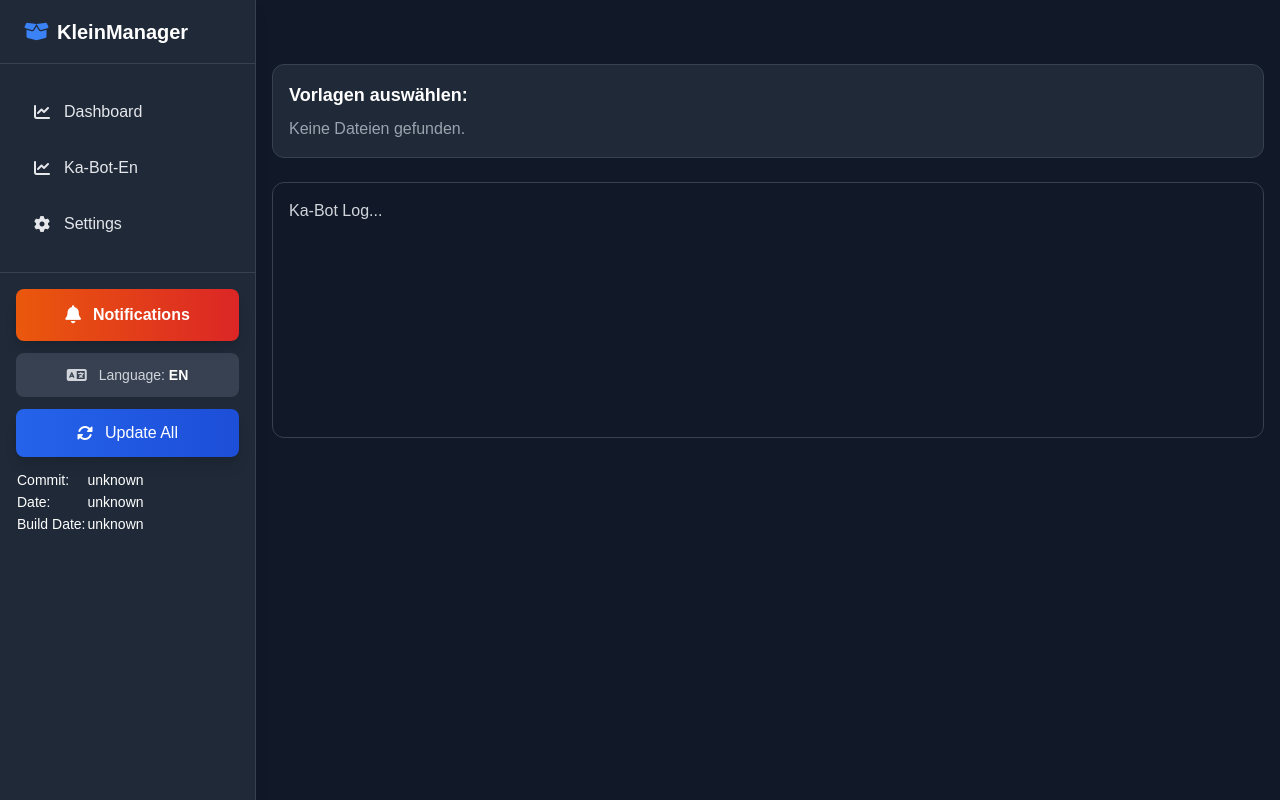
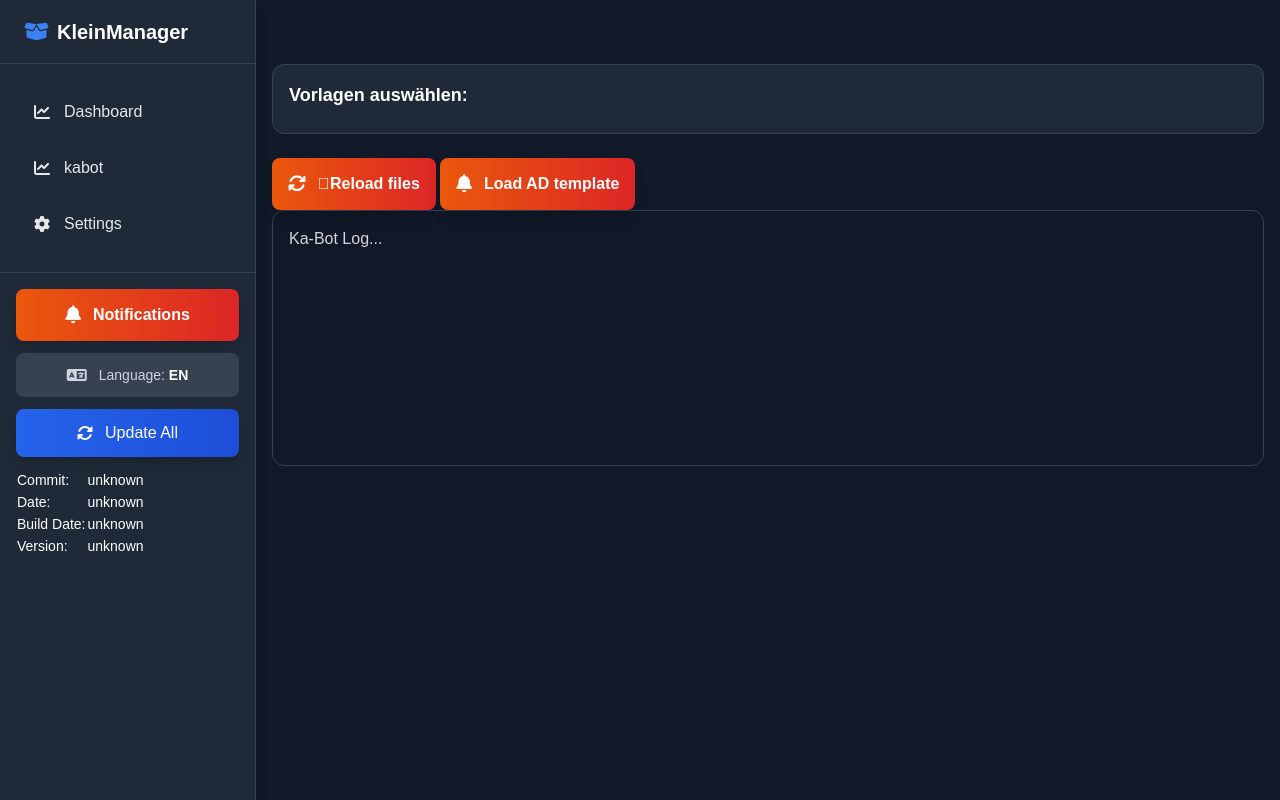
Before and after one commit to seemedFilm/KleinManager2, a FastAPI app: page / in a window 1280 px wide. Run offline with FastAPI, Linux system fonts and the light colour scheme; data that the repository does not hold is empty; some libraries are stand-ins or nearby versions.

Commit message:
starting

```diff
--- a/main.py
+++ b/main.py
@@ -119,5 +119,6 @@
     return {
         "gitCommit": os.getenv("GIT_COMMIT", "unknown"),
         "gitDate": os.getenv("GIT_DATE", "unknown"),
-        "buildDate": os.getenv("BUILD_DATE", "unknown")
+        "buildDate": os.getenv("BUILD_DATE", "unknown"),
+        "appVersion": os.getenv("APP_VERSION", "unknown")
     }
--- a/static/js/app.js
+++ b/static/js/app.js
@@ -37,7 +37,7 @@
             span.textContent = file;
 
             radio.addEventListener("change", () => {
-                log.front(`Vorlage ausgewählt: ${file}`, "INFO", "red");
+                log.front(`Vorlage ausgewählt: ${file}`, "INFO", "green");
             });
 
             label.appendChild(radio);
@@ -73,6 +73,7 @@
       document.getElementById("gitCommit").textContent = `${data.gitCommit} `;
       document.getElementById("gitDate").textContent = `${data.gitDate}`;
       document.getElementById("buildDate").textContent = `${data.buildDate}`;
+      document.getElementById("appVersion").textContent = `${data.appVersion}`;
     } catch (err) {
       console.error("Konnte Version nicht laden:", err);
       document.getElementById("gitVersion").textContent = "Version unbekannt";
@@ -94,6 +95,7 @@
         this.statisticsManager = new StatisticsManager();
         this.settingsManager = new SettingsManager();
         this.notificationsManager = new NotificationsManager();
+        this.kleinanzeigenManager = new KleinanzeigenManager();
 
         this.copyMethodsFromManager(this.dashboardManager);
         this.copyMethodsFromManager(this.ordersManager);
@@ -103,6 +105,7 @@
         this.copyMethodsFromManager(this.statisticsManager);
         this.copyMethodsFromManager(this.settingsManager);
         this.copyMethodsFromManager(this.notificationsManager);
+        this.copyMethodsFromManager(this.kleinanzeigenManager);
 
         this.init();
     }
--- /dev/null
+++ b/static/js/kleinanzeigen.js
@@ -0,0 +1,20 @@
+import log from "./logger";
+
+class KleinanzeigenManager extends KleinManagerCore {
+    constructor() {
+
+        this.adsFiles = [];
+
+    }
+
+    refreshAdsFileList() {
+        try {
+            log.front("Reload ads", "INFO", "blue");
+            this.apiRequest('/api/v1/ads/files');
+
+        }
+        catch (error) {
+
+        }
+    }
+}
--- a/templates/index.html
+++ b/templates/index.html
@@ -135,6 +135,7 @@
                     </div>
                 </button>
 
+                <!-- Build and version informations -->
             <div class="text-white text-sm">
                 <table>
                     <tr>
@@ -148,6 +149,10 @@
                     <tr>
                         <td>Build Date:</td>
                         <td><span id="buildDate">empty...</span></td>
+                    </tr>
+                    <tr>
+                        <td>Version:</td>
+                        <td><span id="appVersion">empty...</span></td>
                     </tr>
                 </table>
             </div>
@@ -309,13 +314,27 @@
 
                <!-- Ka-Bot Section -->
                 <div id="Ka-Bot" class="section p-4">
-                    <!-- Dateiliste aus /app/ads-->
                     <div id="adsFileList" class="mb-6 bg-gray-800 rounded-xl p-4 border border-gray-700">
                         <h3 class="text-lg font-semibold mb-2 text-white">Vorlagen auswählen:</h3>
                         <div id="adsFileContainer" class="space-y-1 text-white">
-                            <!-- Dateien werden hier dynamisch eingefügt -->
+                            <!-- AD list will be placed here -->
                         </div>
                     </div>
+                    <button onclick="kleinanzeigen.refreshAdsFileList()" class="relative px-4 py-3 bg-gradient-to-r from-orange-600 to-red-600 rounded-lg hover:from-orange-700 hover:to-red-700 transition-all duration-200 shadow-lg group">
+                        <div class="flex items-center justify-center text-white">
+                            <i class="fas fa-refresh text-lg mr-3"></i>
+                            <span class="font-semibold fa-refresh">Reload files</span>
+                        </div>
+                        <span id="notificationBadge" class="absolute -top-2 -right-2 bg-red-500 text-white text-xs rounded-full h-6 w-6 flex items-center justify-center hidden animate-pulse">0</span>
+                    </button>
+                    <button onclick="app.toggleNotifications()" class="relative px-4 py-3 bg-gradient-to-r from-orange-600 to-red-600 rounded-lg hover:from-orange-700 hover:to-red-700 transition-all duration-200 shadow-lg group">
+                        <div class="flex items-center justify-center text-white">
+                            <i class="fas fa-bell text-lg mr-3"></i>
+                            <span class="font-semibold">Load AD template</span>
+                        </div>
+                        <span id="notificationBadge" class="absolute -top-2 -right-2 bg-red-500 text-white text-xs rounded-full h-6 w-6 flex items-center justify-center hidden animate-pulse">0</span>
+                    </button>
+
 
                     <!-- Log-Ausgabe -->
                     <div id="kabotLog" class="bg-gray-900 border border-gray-700 rounded-xl p-4 text-gray-300 h-64 overflow-y-auto">
@@ -612,6 +631,7 @@
     <script src="/static/js/statistics.js"></script>
     <script src="/static/js/settings.js"></script>
     <script src="/static/js/notifications.js"></script>
+    <script src="/static/js/kleinanzeigen.js"></script>
     <!-- <script src="/static/js/app.js"></script> -->
      <script type="module" src="/static/js/app.js"></script></body>
 </html>
```
Also changed, not shown: 2 other files.
